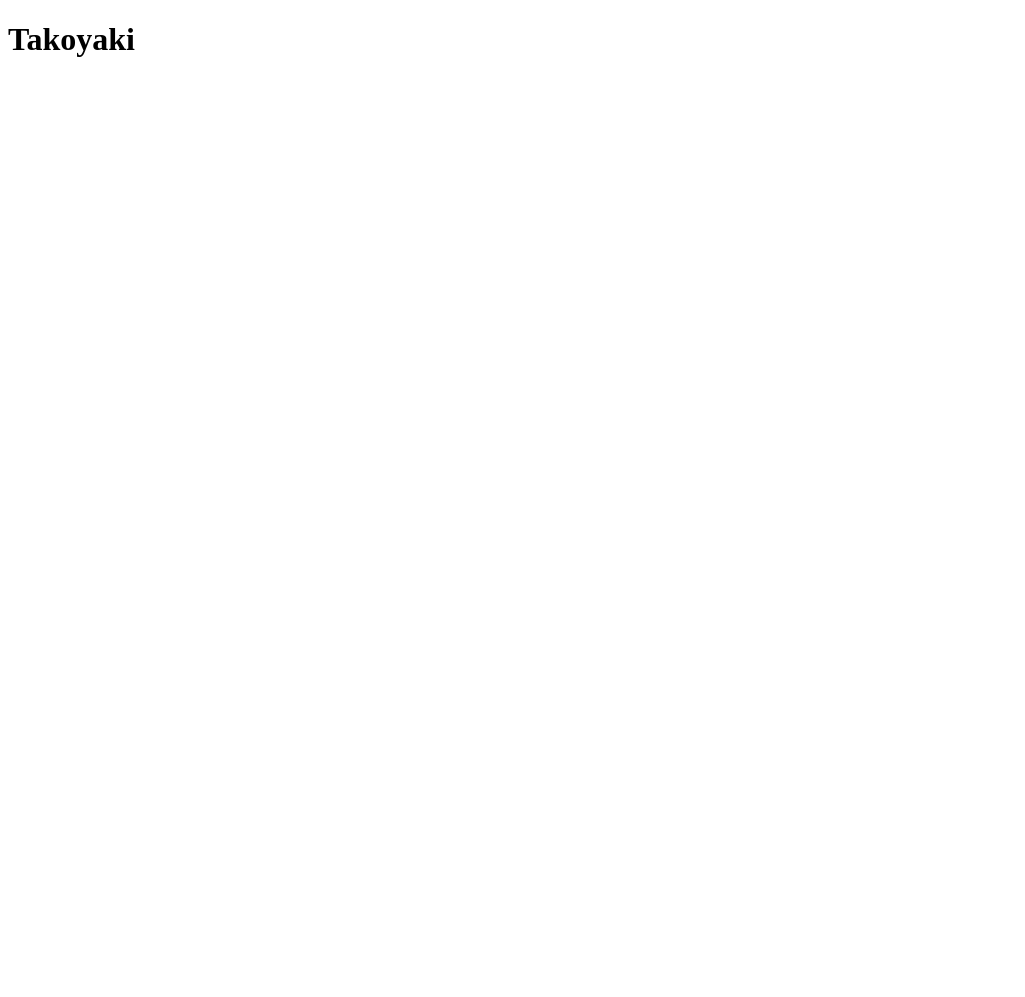
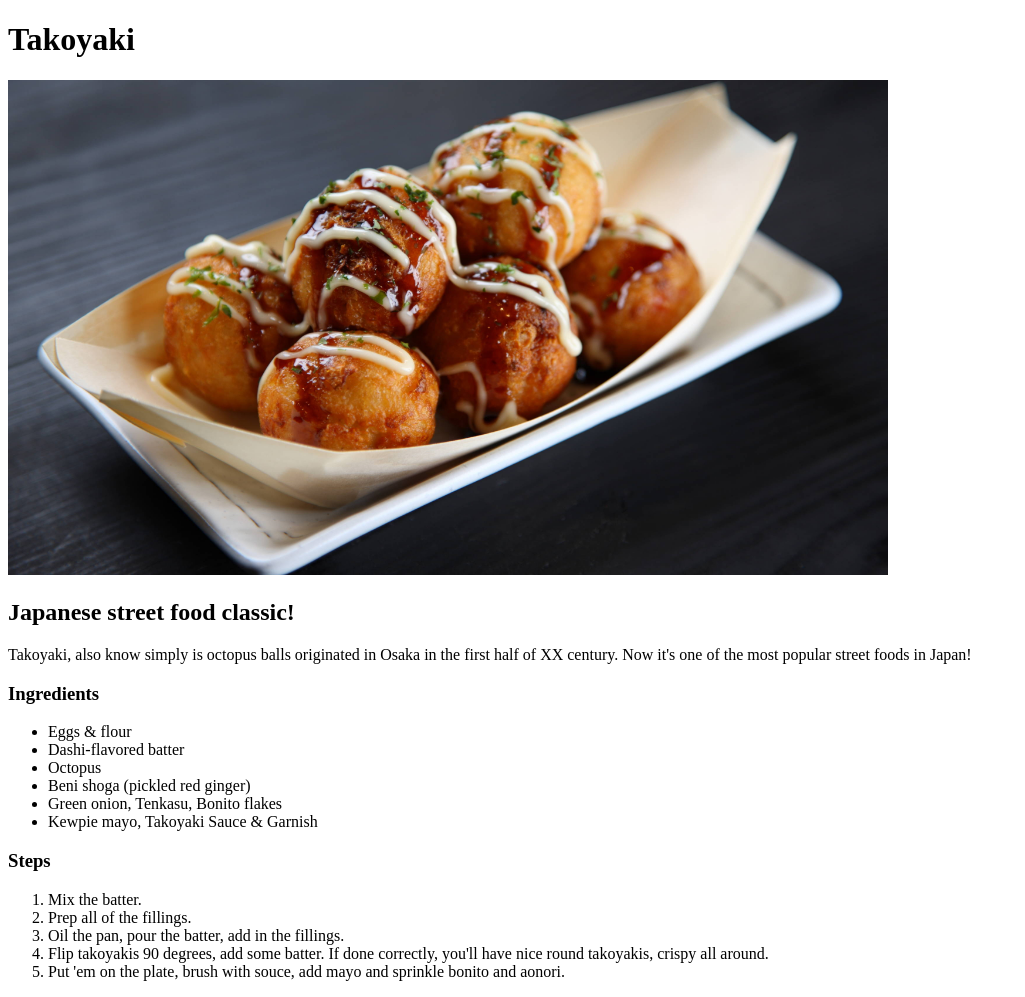
Before and after one commit to AlexanderGetman/odin-recipes, a plain HTML site: page recipes/takoyaki.html in a window 1280 px wide. Shown: the whole page, without its empty margins (0-1025 px from the left). Before the commit the page ends 800 px from the top, so only its background shows below. Drawn offline with Linux system fonts and the light colour scheme.

Commit message:
Added content for the first recipe

```diff
--- /dev/null
+++ b/recipes/style.css
@@ -0,0 +1,3 @@
+.recipe-image {
+    width: 55rem;
+}
--- a/recipes/takoyaki.html
+++ b/recipes/takoyaki.html
@@ -1,12 +1,37 @@
 <!DOCTYPE html>
 <html lang="en">
+
 <head>
     <meta charset="UTF-8">
     <meta http-equiv="X-UA-Compatible" content="IE=edge">
     <meta name="viewport" content="width=device-width, initial-scale=1.0">
-    <title>Document</title>
+    <link rel="stylesheet" href="style.css">
+    <title>Takoyaki for Odin Recipes</title>
 </head>
+
 <body>
     <h1>Takoyaki</h1>
+    <img class="recipe-image" src="../images/takoyaki.jpg" alt="Takoyaki">
+    <h2>Japanese street food classic!</h2>
+    <p>Takoyaki, also know simply is octopus balls originated in Osaka in the first half of XX century. Now it's one of
+        the most popular street foods in Japan!</p>
+    <h3>Ingredients</h3>
+    <ul>
+        <li>Eggs & flour</li>
+        <li>Dashi-flavored batter</li>
+        <li>Octopus</li>
+        <li>Beni shoga (pickled red ginger)</li>
+        <li>Green onion, Tenkasu, Bonito flakes</li>
+        <li>Kewpie mayo, Takoyaki Sauce & Garnish</li>
+    </ul>
+    <h3>Steps</h3>
+    <ol>
+        <li>Mix the batter.</li>
+        <li>Prep all of the fillings.</li>
+        <li>Oil the pan, pour the batter, add in the fillings.</li>
+        <li>Flip takoyakis 90 degrees, add some batter. If done correctly, you'll have nice round takoyakis, crispy all around.</li>
+        <li>Put 'em on the plate, brush with souce, add mayo and sprinkle bonito and aonori.</li>
+    </ol>
 </body>
+
 </html>
```
Also changed, not shown: index.html (+2 -1 lines), images/takoyaki.jpg (added).
